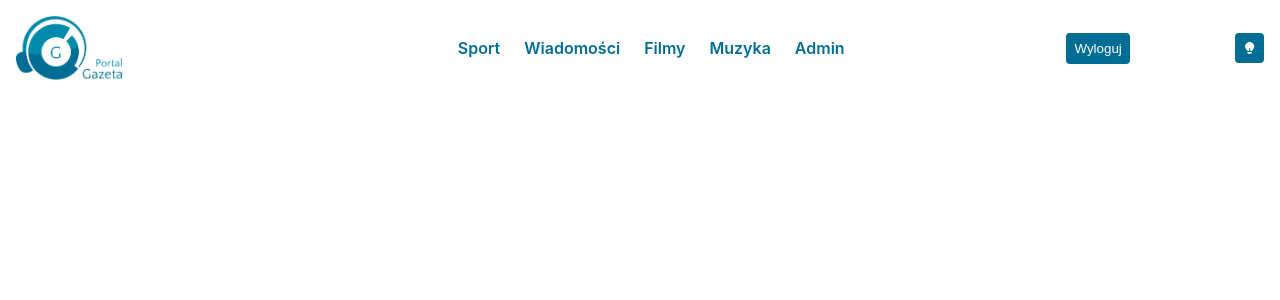
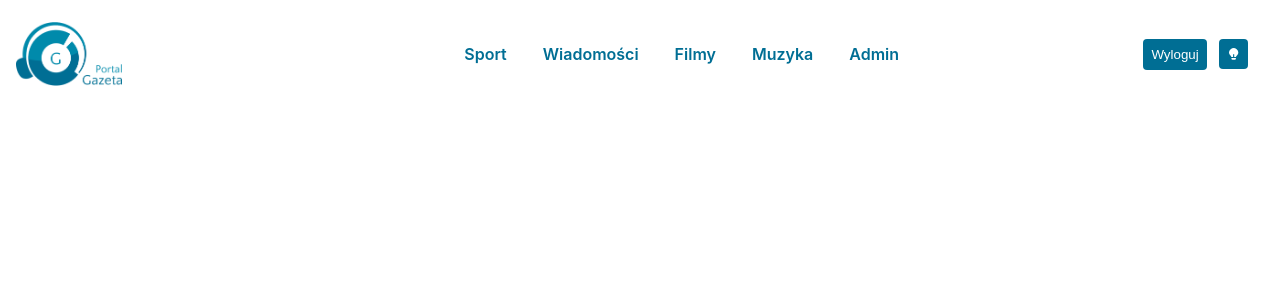
Before and after one commit to adamborowski/deeper-react-2022-05, a React (Create React App) app: page / in a window 1280 px wide. Shown: the top 300 px of the page. Built offline with nearby package versions, Linux system fonts and the light colour scheme.

Commit message:
Menu style

```diff
--- a/src/app/App.tsx
+++ b/src/app/App.tsx
@@ -14,24 +14,24 @@ const App = () => {
         <Logo/>
 
         <MenuSpacer/>
-        <MenuSpacer/>
 
+        <Menu>
           <MenuItem to='/sport'>Sport</MenuItem>
           <MenuItem to='/news'>Wiadomości</MenuItem>
           <MenuItem to='/movies'>Filmy</MenuItem>
           <MenuItem to='/music'>Muzyka</MenuItem>
           <MenuItem to='/admin'>Admin</MenuItem>
+        </Menu>
 
         <MenuSpacer/>
-        <MenuSpacer/>
 
+        <Menu>
           <Button>Wyloguj</Button>
-
-        <MenuSpacer/>
 
           <Button>
             <RiLightbulbFill/>
           </Button>
+        </Menu>
 
       </Menu>
     </ThemeProvider>
--- a/src/common/atoms/Menu.module.css
+++ b/src/common/atoms/Menu.module.css
@@ -1,8 +1,8 @@
 .menu {
     padding: var(--t-spacing-md);
     display: flex;
-    width: 100%;
     justify-content: stretch;
     align-items: center;
     box-sizing: border-box;
+    gap: var(--t-spacing-sm);
 }
--- a/src/common/atoms/Menu.tsx
+++ b/src/common/atoms/Menu.tsx
@@ -1,5 +1,5 @@
 import styles from './Menu.module.css';
-import { ReactNode } from 'react';
+import { ReactElement, ReactNode } from 'react';
 
 interface MenuProps {
   children: ReactNode;
@@ -8,7 +8,7 @@ interface MenuProps {
 export const Menu = ({
   children,
   ...rest
-}: MenuProps) => (
+}: MenuProps): ReactElement => (
   <div
     {...rest}
     className={styles.menu}
--- a/src/common/atoms/MenuSpacer.tsx
+++ b/src/common/atoms/MenuSpacer.tsx
@@ -1,6 +1,7 @@
+import { ReactElement } from 'react';
 import styles from './MenuSpacer.module.css';
 
-export const MenuSpacer = () => (
+export const MenuSpacer = (): ReactElement => (
   <div
     className={styles.spacer}
   />
```
Lines whose indentation alone changed are shown as unchanged.
